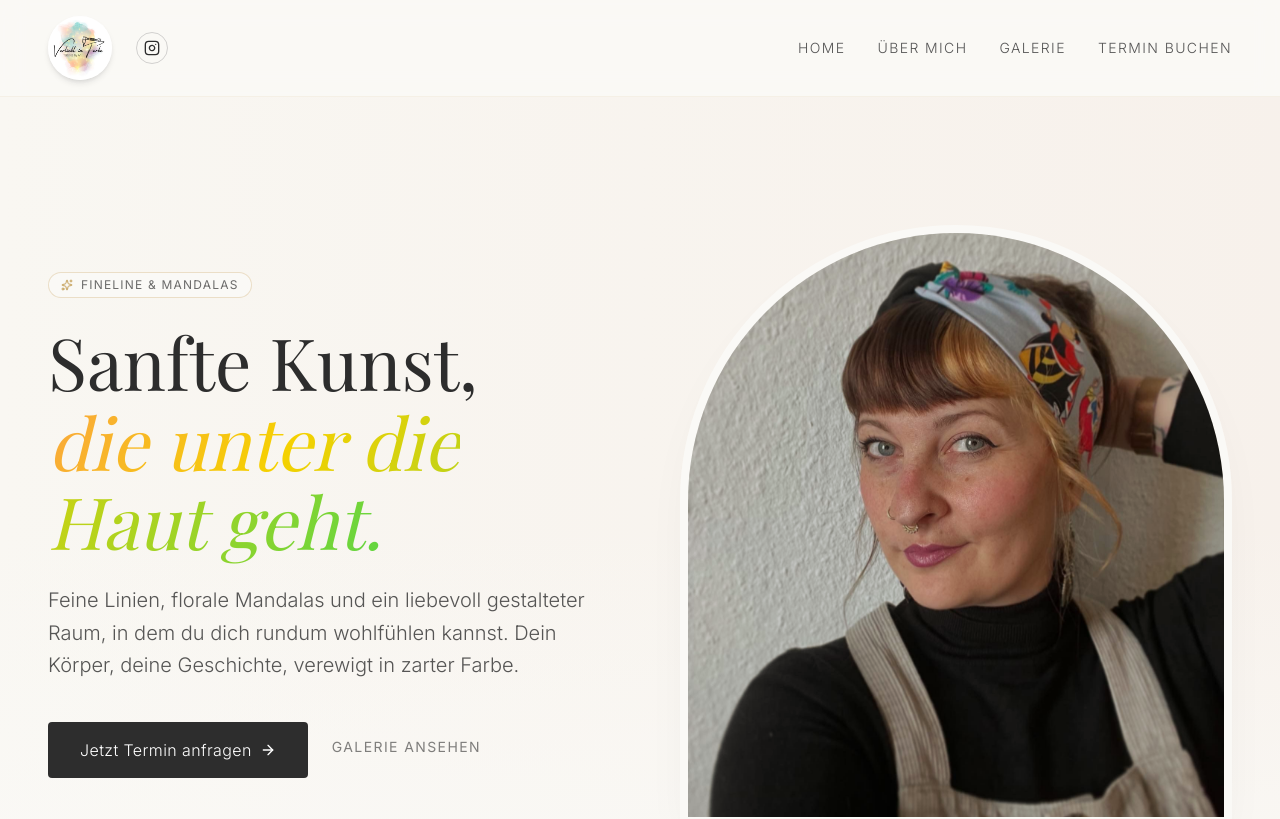
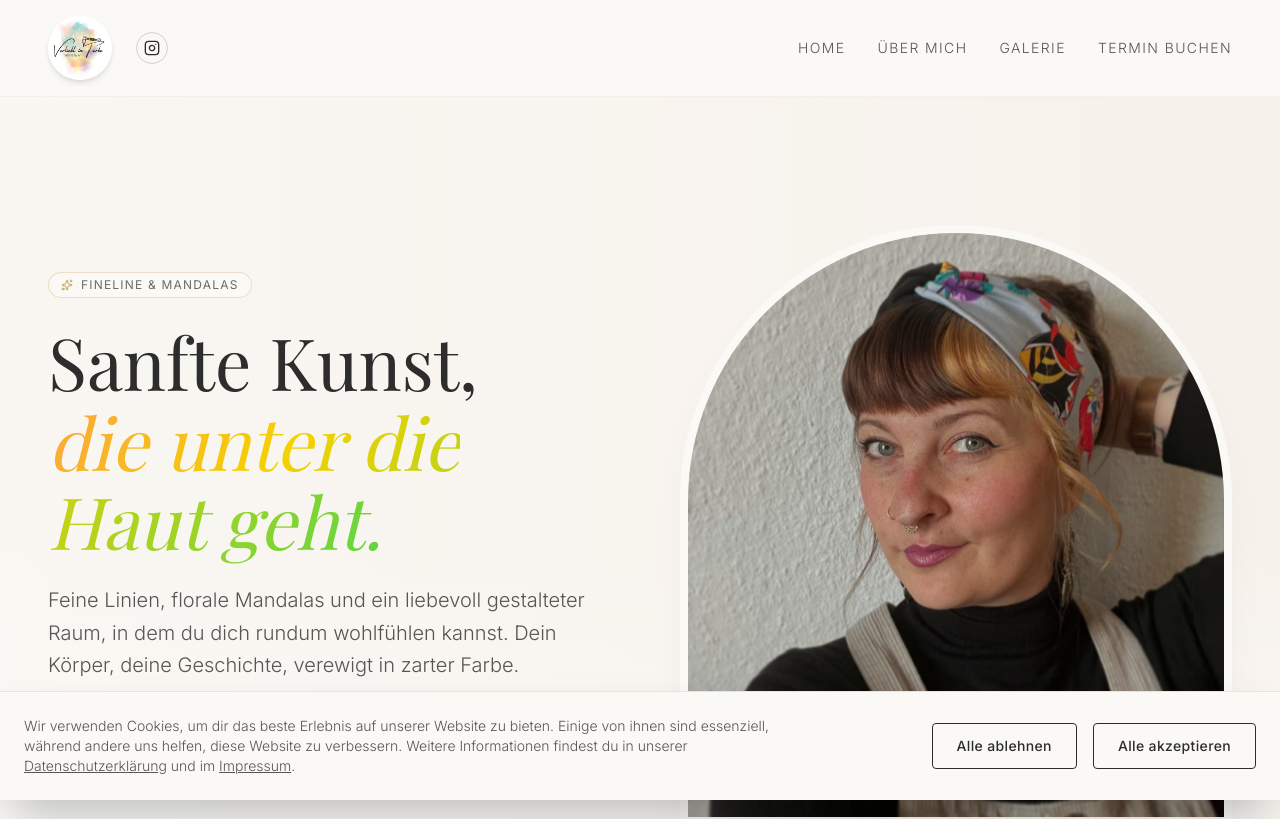
Before and after one commit to Ernstbaerent/Verliebt-in-Farbe, a React (Vite) app: page / in a window 1280 px wide. Shown: the top 819 px of the page. Built offline with nearby package versions, Linux system fonts and the light colour scheme; a web font is replaced by a local one.

Commit message:
feat: Add cookie banner and legal pages
Implement a cookie banner to manage user consent and add routes/components for the Impressum and Datenschutz pages. The cookie banner utilizes local storage to track user decisions and provides links to the new legal pages.

```diff
--- a/src/App.tsx
+++ b/src/App.tsx
@@ -48,11 +48,66 @@ export default function App() {
             } />
             <Route path="/about" element={<About />} />
             <Route path="/gallery" element={<Gallery />} />
+            <Route path="/impressum" element={<Impressum />} />
+            <Route path="/datenschutz" element={<Datenschutz />} />
           </Routes>
         </main>
         <Footer />
+        <CookieBanner />
       </div>
     </BrowserRouter>
+  );
+}
+
+function CookieBanner() {
+  const [showBanner, setShowBanner] = useState(false);
+
+  useEffect(() => {
+    const consent = localStorage.getItem('cookieSettings');
+    if (!consent) {
+      setShowBanner(true);
+    }
+  }, []);
+
+  const handleAccept = () => {
+    localStorage.setItem('cookieSettings', 'accepted');
+    setShowBanner(false);
+  };
+
+  const handleReject = () => {
+    localStorage.setItem('cookieSettings', 'rejected');
+    setShowBanner(false);
+  };
+
+  if (!showBanner) return null;
+
+  return (
+    <motion.div
+      initial={{ y: 100, opacity: 0 }}
+      animate={{ y: 0, opacity: 1 }}
+      className="fixed bottom-0 left-0 right-0 z-[999] bg-boho-cream border-t border-boho-dark/10 shadow-2xl p-6"
+    >
+      <div className="max-w-7xl mx-auto flex flex-col md:flex-row items-center justify-between gap-6">
+        <div className="text-sm font-light text-boho-dark/80 max-w-3xl">
+          Wir verwenden Cookies, um dir das beste Erlebnis auf unserer Website zu bieten. Einige von ihnen sind essenziell, während andere uns helfen, diese Website zu verbessern.
+          Weitere Informationen findest du in unserer <Link to="/datenschutz" className="underline hover:text-boho-gold">Datenschutzerklärung</Link> und im <Link to="/impressum" className="underline hover:text-boho-gold">Impressum</Link>.
+        </div>
+        <div className="flex items-center space-x-4 w-full md:w-auto">
+          <button
+            onClick={handleReject}
+            className="flex-1 md:flex-none px-6 py-3 border border-boho-dark text-boho-dark rounded-sm hover:bg-boho-dark hover:text-boho-cream transition-colors duration-300 tracking-wide font-medium text-sm whitespace-nowrap"
+          >
+            Alle ablehnen
+          </button>
+          <button
+            onClick={handleAccept}
+            className="flex-1 md:flex-none px-6 py-3 border border-boho-dark text-boho-dark rounded-sm hover:bg-boho-dark hover:text-boho-cream transition-colors duration-300 tracking-wide font-medium text-sm whitespace-nowrap"
+          >
+            Alle akzeptieren
+          </button>
+        </div>
+      </div>
+    </motion.div>
   );
 }
 
@@ -579,6 +634,76 @@ function Gallery() {
   );
 }
 
+function Datenschutz() {
+  // Always scroll to top when page is rendered
+  useEffect(() => {
+    window.scrollTo(0, 0);
+  }, []);
+
+  return (
+    <motion.section
+      initial={{ opacity: 0 }}
+      animate={{ opacity: 1 }}
+      exit={{ opacity: 0 }}
+      className="py-16 md:py-24 bg-boho-cream min-h-screen"
+    >
+      <div className="max-w-4xl mx-auto px-6 md:px-12">
+        <h1 className="font-serif text-4xl md:text-5xl lg:text-5xl mb-12 text-boho-dark">
+          Datenschutz
+        </h1>
+        <div className="space-y-6 font-light text-boho-dark/80 leading-relaxed">
+          <h2 className="text-xl font-medium text-boho-dark">1. Datenschutz auf einen Blick</h2>
+          <p>
+            Allgemeine Hinweise: Die folgenden Hinweise geben einen einfachen Überblick darüber,
+            was mit Ihren personenbezogenen Daten passiert, wenn Sie diese Website besuchen...
+          </p>
+          <p className="mt-8 italic text-boho-dark/50">
+            (Hier kannst du später den vollständigen Text deiner Datenschutzerklärung einfügen.)
+          </p>
+        </div>
+      </div>
+    </motion.section>
+  );
+}
+
+function Impressum() {
+  // Always scroll to top when page is rendered
+  useEffect(() => {
+    window.scrollTo(0, 0);
+  }, []);
+
+  return (
+    <motion.section
+      initial={{ opacity: 0 }}
+      animate={{ opacity: 1 }}
+      exit={{ opacity: 0 }}
+      className="py-16 md:py-24 bg-boho-cream min-h-screen"
+    >
+      <div className="max-w-4xl mx-auto px-6 md:px-12">
+        <h1 className="font-serif text-4xl md:text-5xl lg:text-5xl mb-12 text-boho-dark">
+          Impressum
+        </h1>
+        <div className="space-y-6 font-light text-boho-dark/80 leading-relaxed">
+          <h2 className="text-xl font-medium text-boho-dark">Angaben gemäß § 5 TMG</h2>
+          <p>
+            Max Mustermann<br />
+            Musterstraße 1<br />
+            12345 Musterstadt
+          </p>
+          <h2 className="text-xl font-medium text-boho-dark mt-8">Kontakt</h2>
+          <p>
+            Telefon: +49 (0) 123 44 55 66<br />
+            E-Mail: info@musteradresse.de
+          </p>
+          <p className="mt-8 italic text-boho-dark/50">
+            (Hier kannst du später deine echten Impressums-Daten eintragen.)
+          </p>
+        </div>
+      </div>
+    </motion.section>
+  );
+}
+
 function Footer() {
   return (
     <footer className="bg-boho-dark text-boho-cream py-20 px-6 md:px-12">
@@ -616,9 +741,8 @@ function Footer() {
         <div className="pt-8 flex flex-col md:flex-row items-center justify-between text-xs text-white/40 font-light tracking-wide uppercase">
           <p>&copy; {new Date().getFullYear()} Verliebt in Farbe. Alle Rechte vorbehalten.</p>
           <div className="flex space-x-6 mt-4 md:mt-0">
-            <a href="#" className="hover:text-white transition-colors">Impressum</a>
-            <a href="#" className="hover:text-white transition-colors">Datenschutz</a>
-            <a href="#" className="hover:text-white transition-colors">AGB</a>
+            <Link to="/impressum" className="hover:text-white transition-colors">Impressum</Link>
+            <Link to="/datenschutz" className="hover:text-white transition-colors">Datenschutz</Link>
           </div>
         </div>
       </div>
```
